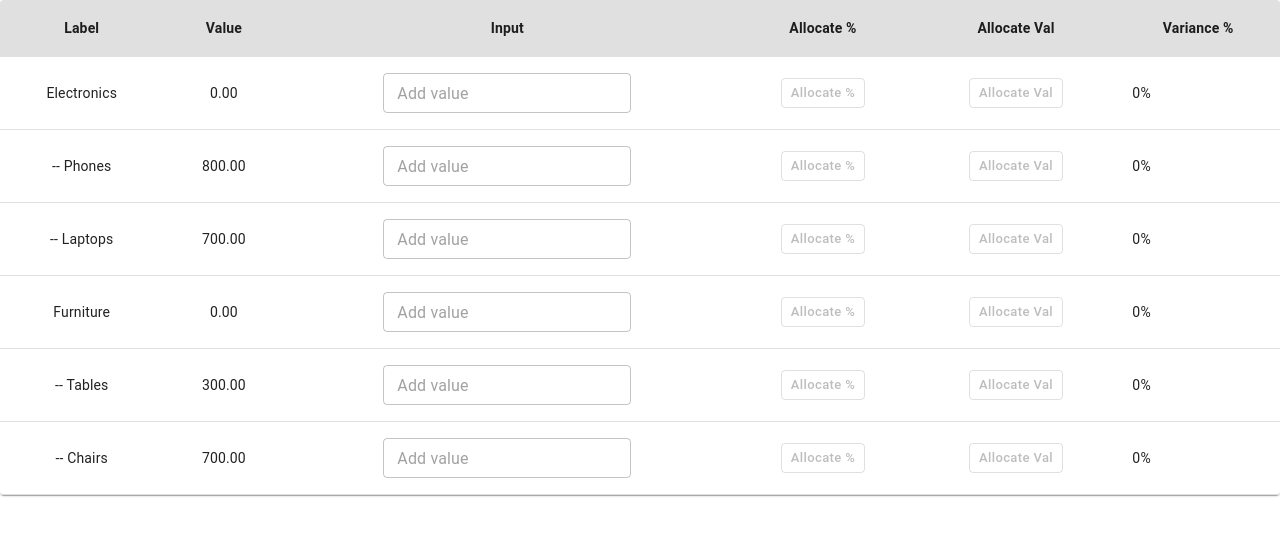
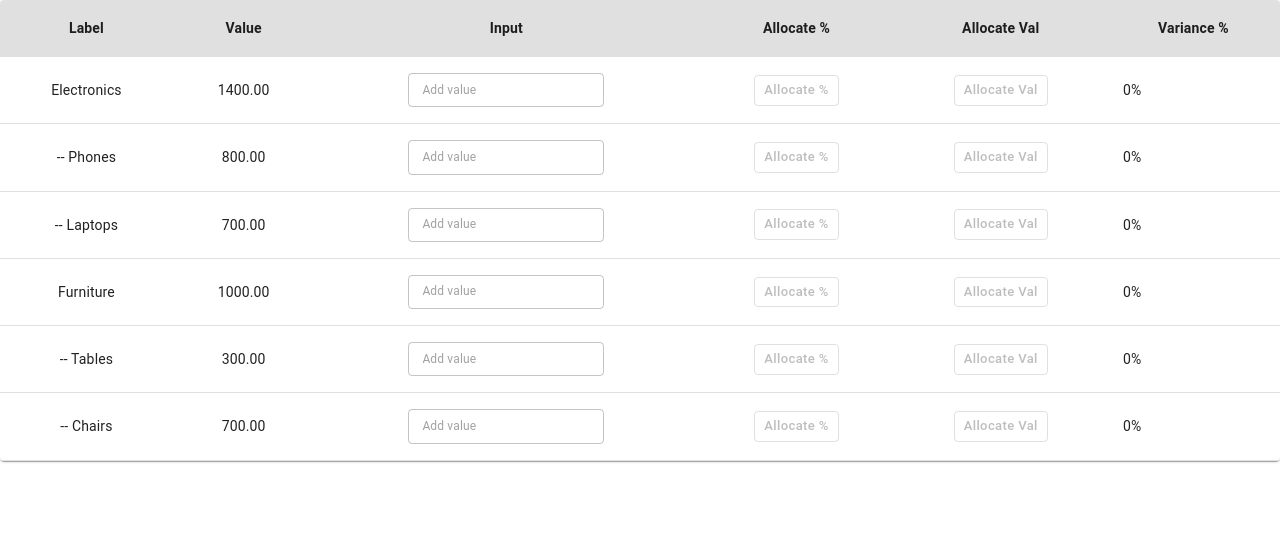
Before and after one commit to Dinesh0098/Lumel-Assesment, a React (Create React App) app: page / in a window 1280 px wide. Shown: the top 536 px of the page. Built offline with nearby package versions, Linux system fonts and the light colour scheme.

Commit message:
Fixed some issue with wrong values.

```diff
--- a/src/components/Table/TableRow/index.js
+++ b/src/components/Table/TableRow/index.js
@@ -62,6 +62,11 @@ export default function CustomTableRow({ row, mutateParent }) {
             placeholder="Add value"
             onChange={onInputValueChange}
             value={inputValue}
+            sx={{
+              "& .MuiInputBase-input": {
+                fontSize: "12px",
+              },
+            }}
           />
         </TableCell>
         <TableCell align="center">
--- a/src/const.js
+++ b/src/const.js
@@ -2,7 +2,7 @@ export const ROWS = [
   {
     id: "electronics",
     label: "Electronics",
-    value: 0,
+    value: 1400,
     children: [
       {
         id: "phones",
@@ -19,7 +19,7 @@ export const ROWS = [
   {
     id: "furniture",
     label: "Furniture",
-    value: 0,
+    value: 1000,
     children: [
       {
         id: "tables",
```
